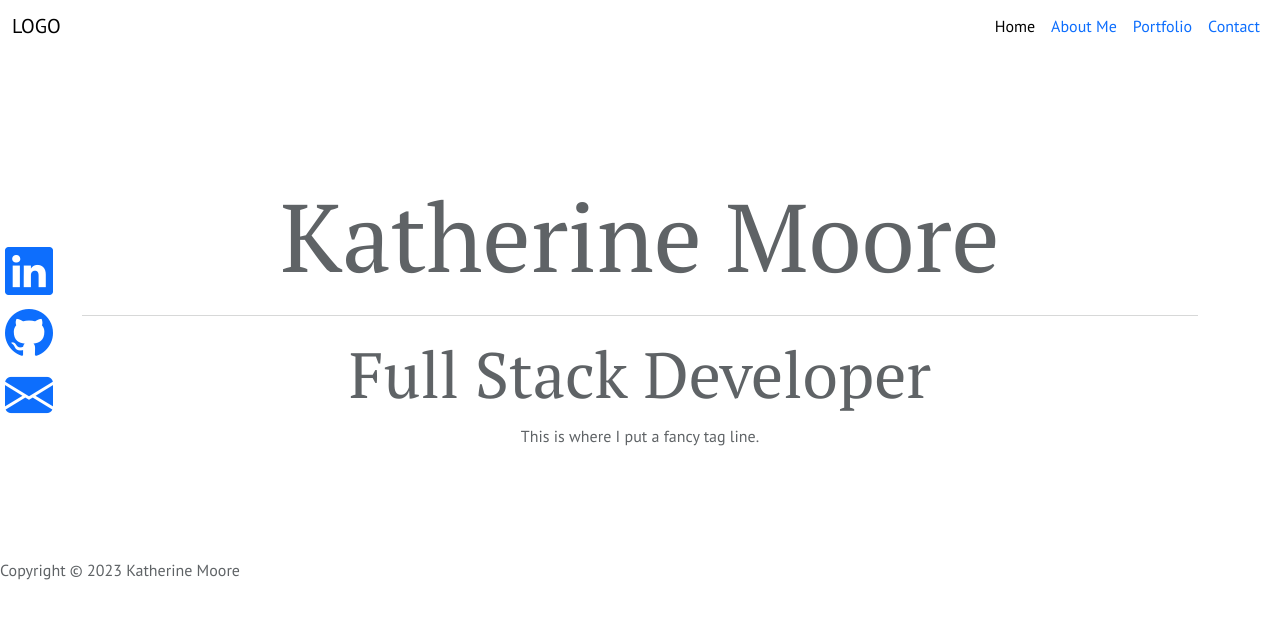
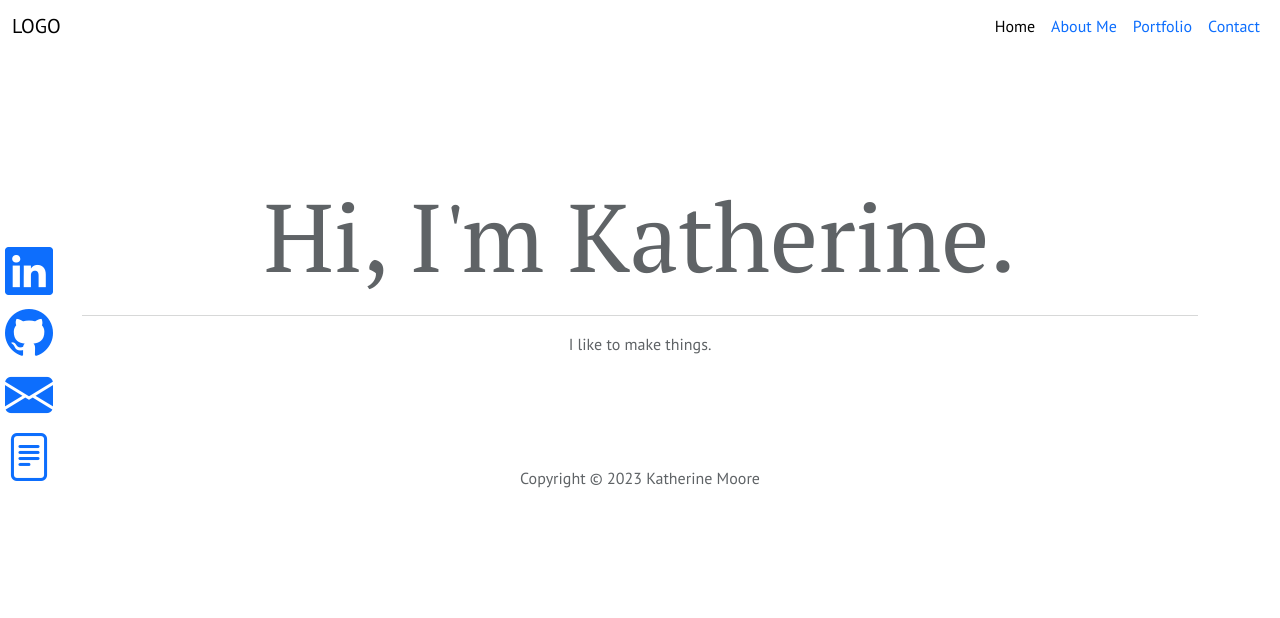
Before and after one commit to xkatherinemoore/personal_website, a plain HTML site: page index.html in a window 1280 px wide. Drawn offline with nearby package versions, Linux system fonts and the light colour scheme.

Commit message:
added resume link

```diff
--- a/css/main.css
+++ b/css/main.css
@@ -25,6 +25,10 @@ body {
     font: 1rem 'PT Sans', sans-serif;
 }
 
+.nav-links .active {
+    background-color: #86B3D1;
+}
+
 #social_media_links {
     font-size: 3em;
     color: #5F6366;
--- a/index.html
+++ b/index.html
@@ -59,27 +59,30 @@
         </nav>
     </header>
 
+    <section id="hero">
     <div class="container my-5 py-5" id="jumbotron">
         <div class="text-center rounded-3">
             <img src=""> <!--Top image on page-->
-            <h1>Katherine Moore</h1>
+            <h1>Hi, I'm Katherine.</h1>
             <hr>
-            <h2>Full Stack Developer</h2>
-            <p class="col-lg-8 mx-auto">This is where I put a fancy tag line.</p>
+            <h2></h2>
+            <p class="col-lg-8 mx-auto">I like to make things.</p>
         </div>
     </div>
-    <main role="main" class="container">
+    </section>
 
-    </main>
+    <section id="about-me">
 
+    </section>
     <div id="social_media_links">
         <a href="https://www.linkedin.com/in/katherine-moore2/" class="fa fa-linkedin"><i class="bi bi-linkedin" aria-label="linkedin"></i></a>
         <a href="https://github.com/xkatherinemoore" class="fa fa-github"><i class="bi bi-github" aria-label="github"></i></a>
         <a href="mailto: katherinemoore789@gmail.com" class="fa fa-email"><i class="bi bi-envelope-fill" aria-label="email"></i></a>
+        <a href="#" class="fa fa-resume"><i class="bi bi-file-text"></i></a>
     </div>
 
     <footer>
-        <p>Copyright &copy; 2023 Katherine Moore</p>
+        <p class="text-center">Copyright &copy; 2023 Katherine Moore</p>
     </footer>
     <script src="https://cdn.jsdelivr.net/npm/bootstrap@5.3.0/dist/js/bootstrap.bundle.min.js" integrity="sha384-geWF76RCwLtnZ8qwWowPQNguL3RmwHVBC9FhGdlKrxdiJJigb/j/68SIy3Te4Bkz" crossorigin="anonymous"></script>
 </body>
```
